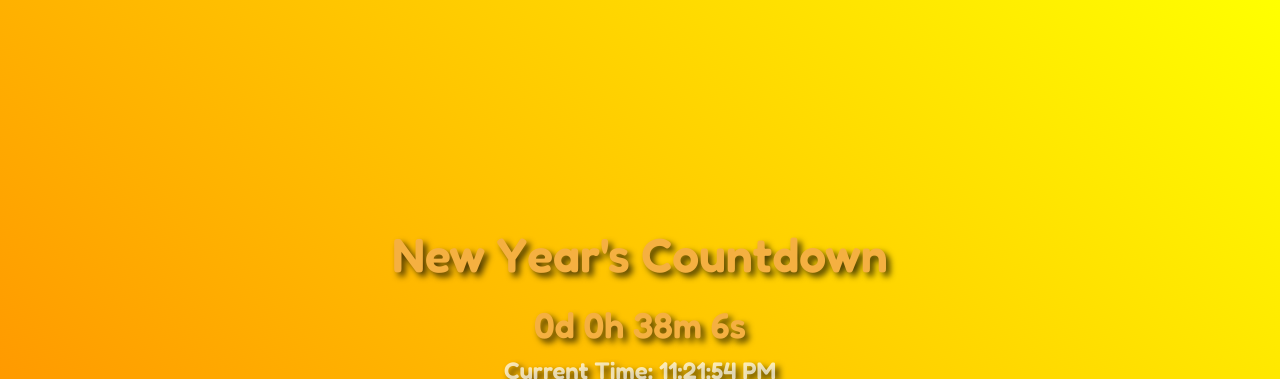
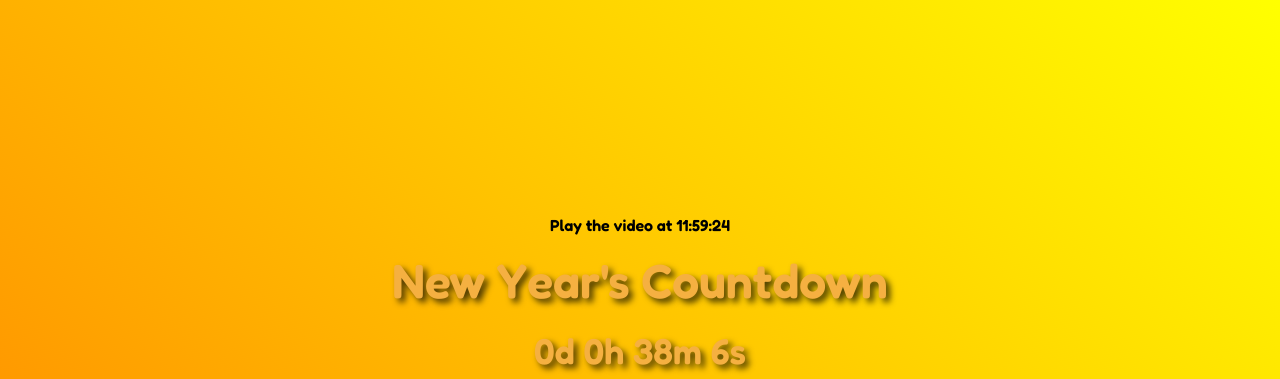
Before and after one commit to britishballeditz/new-years-24-25, a plain HTML site: page index.html in a window 1280 px wide. Shown: the top 379 px of the page. Drawn offline with Linux system fonts and the light colour scheme.

Commit message:
Update index.html

```diff
--- a/index.html
+++ b/index.html
@@ -4,6 +4,7 @@
   <meta charset="UTF-8">
   <meta name="viewport" content="width=device-width, initial-scale=1.0">
   <title>New Year Countdown</title>
+  <p>Play the video at 11:59:24</p>
   <style>
     body {
       font-family: 'Fredoka', sans-serif;
```
